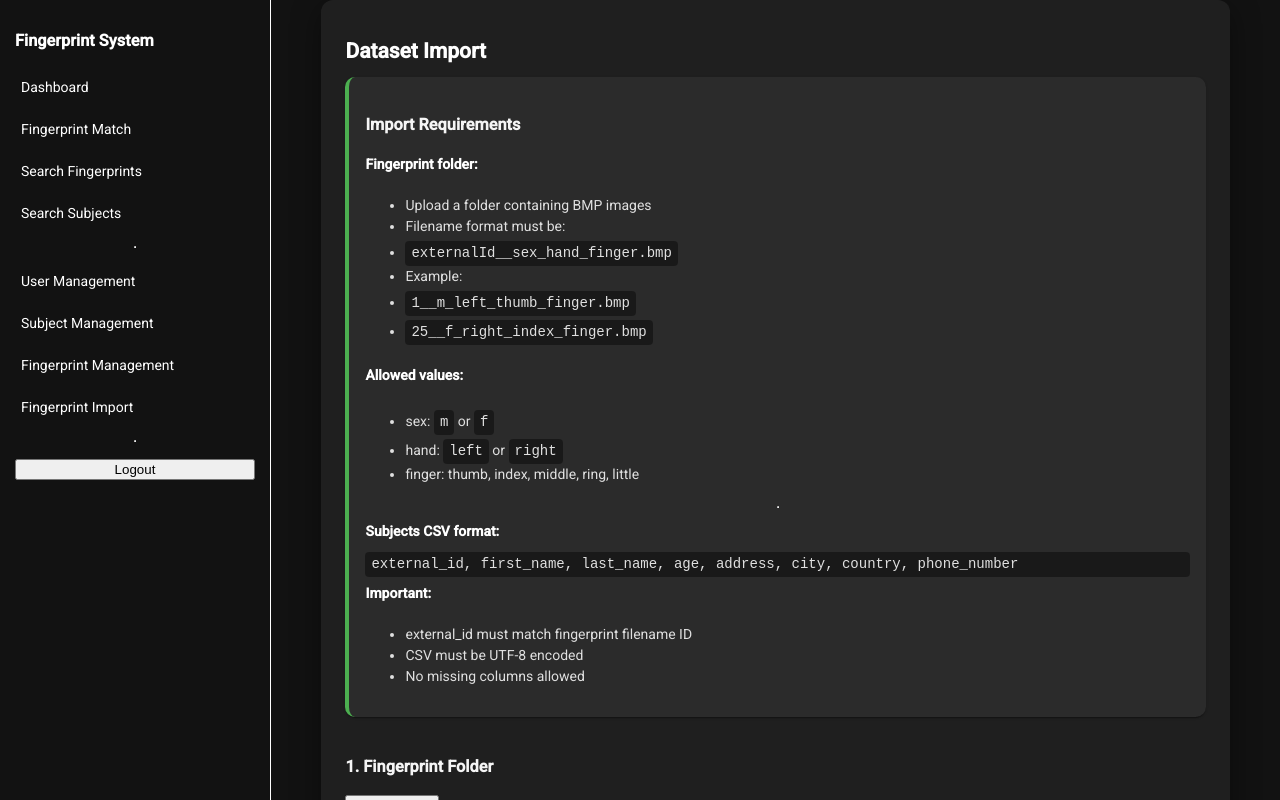
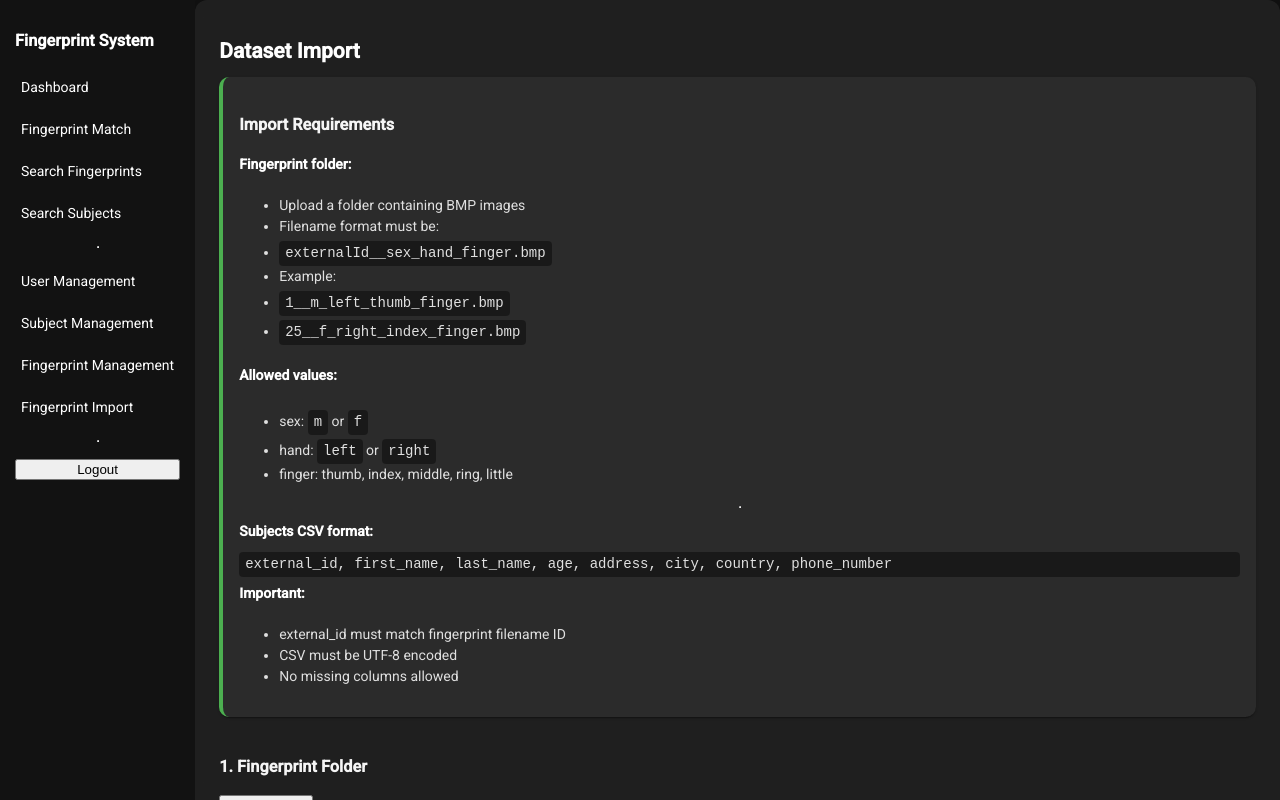
Before and after one commit to Hilms/Fingerprint-Matching-System, an Angular app in the folder frontend/: page /app/admin/import in a window 1280 px wide. Built offline with nearby package versions, Linux system fonts and the light colour scheme; sample sign-in values are in the browser's storage.

Commit message:
chore: adjust layout and login/register validation

```diff
--- a/frontend/src/app/features/admin/import/import.css
+++ b/frontend/src/app/features/admin/import/import.css
@@ -9,7 +9,7 @@
 }
 
 .import-card {
-  width: 90%;
+  width: 100%;
   padding: 24px;
   border-radius: 12px;
   background: rgba(255, 255, 255, 0.06);
--- a/frontend/src/app/features/auth/auth.component.ts
+++ b/frontend/src/app/features/auth/auth.component.ts
@@ -103,7 +103,8 @@ export class AuthComponent {
     }),
     email: new FormControl<string>('', {
       nonNullable: true,
-      validators: [Validators.required, Validators.email, email_validator()],
+      //validators: [Validators.required, Validators.email, email_validator()],
+      validators: [Validators.required, email_validator()],
     }),
     password: new FormControl<string>('', {
       nonNullable: true,
--- a/frontend/src/app/layout/app-layout.css
+++ b/frontend/src/app/layout/app-layout.css
@@ -12,13 +12,11 @@
 
 /* SIDEBAR */
 .sidebar {
-  width: 240px;
+  width: auto;
   height: 100vh;
   background: #121212;
   color: white;
   padding: 15px;
-  border-right: white solid 1px;
-
   display: flex;
   flex-direction: column;
   gap: 10px;
--- a/frontend/src/styles.css
+++ b/frontend/src/styles.css
@@ -40,12 +40,12 @@
 }
 
 /* =========================
-   FOCUS = GREEN
+   FOCUS = WHITE
 ========================= */
 .auth-card .mat-mdc-form-field.mat-focused .mdc-notched-outline__leading,
 .auth-card .mat-mdc-form-field.mat-focused .mdc-notched-outline__notch,
 .auth-card .mat-mdc-form-field.mat-focused .mdc-notched-outline__trailing {
-  border-color: #08aa08 !important;
+  border-color: #ffffff !important;
 }
 
 /* =========================
@@ -54,7 +54,7 @@
 .auth-card .mat-mdc-form-field.ng-valid.ng-touched .mdc-notched-outline__leading,
 .auth-card .mat-mdc-form-field.ng-valid.ng-touched .mdc-notched-outline__notch,
 .auth-card .mat-mdc-form-field.ng-valid.ng-touched .mdc-notched-outline__trailing {
-  border-color: #08aa08 !important;
+  border-color: #199c0b !important;
 }
 
 /* =========================
```
